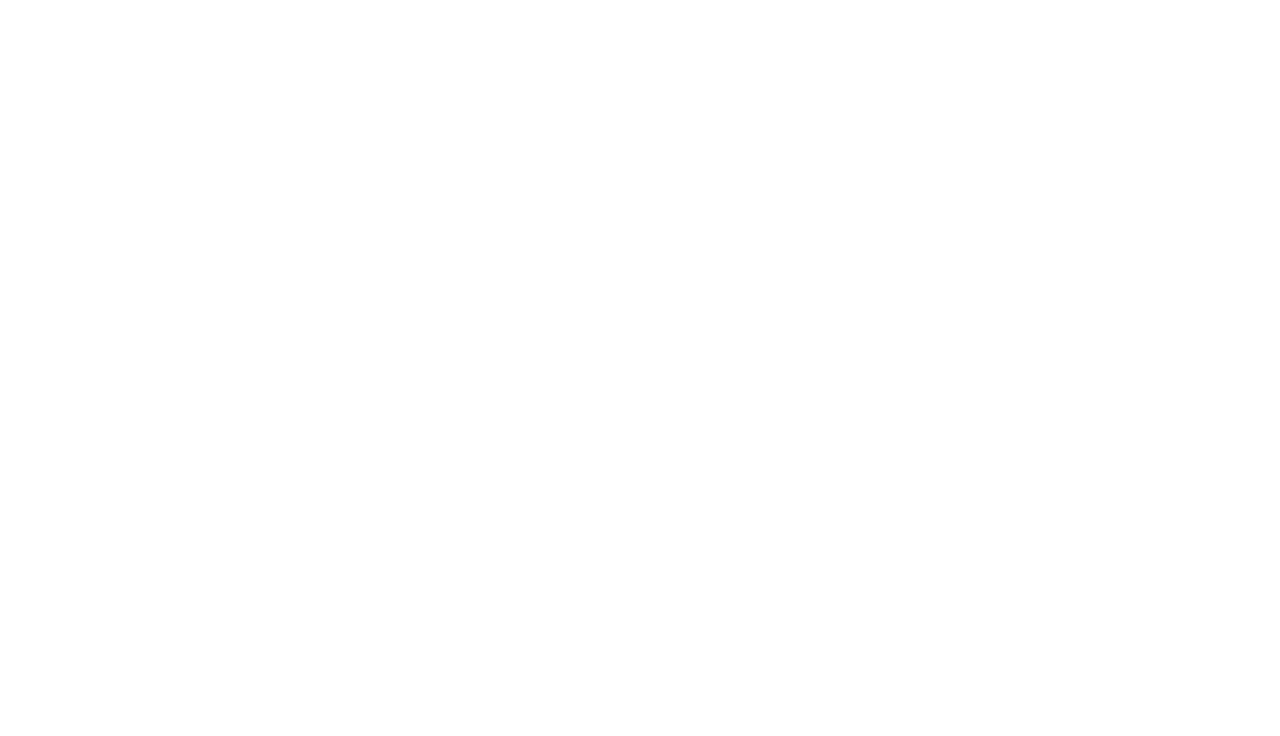
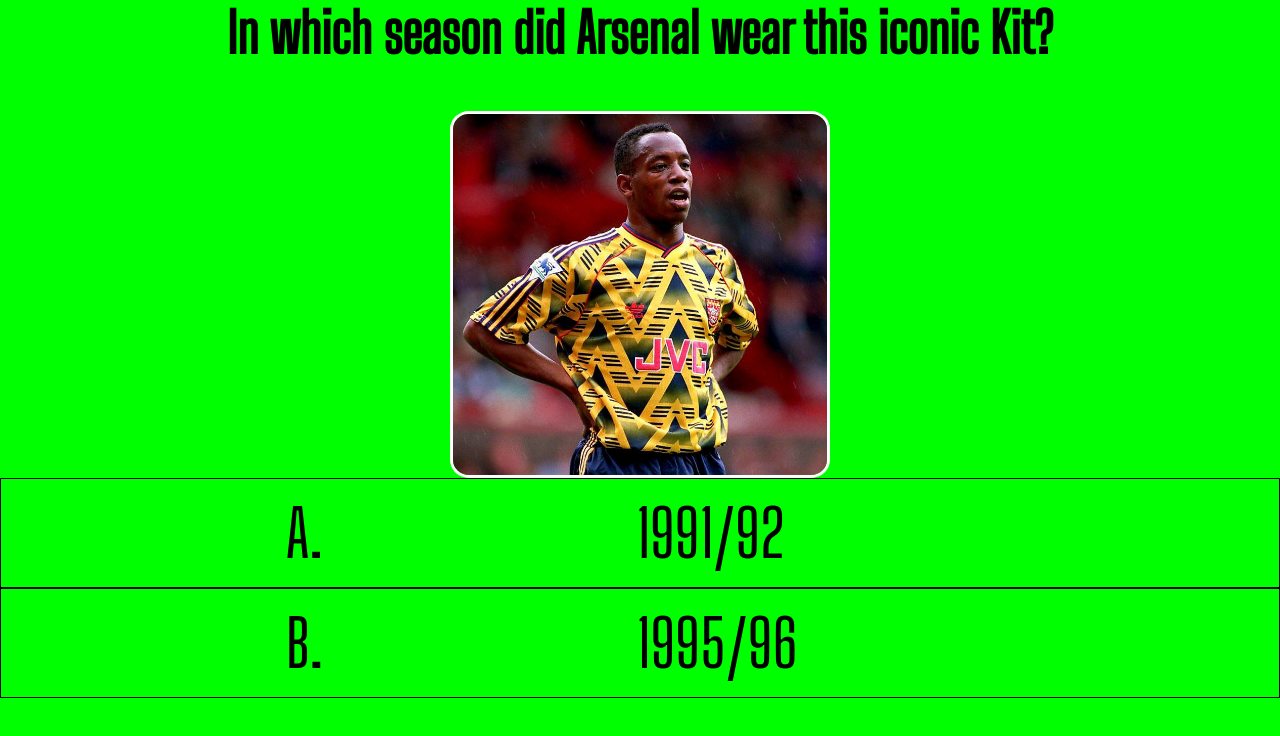
Before and after one commit to RyanGarry1/Football-Kit-Quiz, a plain HTML site: page quiz.html in a window 1280 px wide. Drawn offline with Linux system fonts and the light colour scheme.

Commit message:
added image folder, boilerplate to quiz page and css

```diff
--- a/assets/style.css
+++ b/assets/style.css
@@ -16,6 +16,7 @@ h1 {
 h2 {
     font-size: 55px;
     margin-bottom: 45px;
+    text-align: center;
 }
 
 .container {
@@ -57,3 +58,32 @@ h2 {
     transition: transform 180ms;
     transform: scale(1.1);
 }
+
+ol, li {
+    font-size: 42px;
+    align-items: center;
+}
+
+.q1-img {
+    display: block;
+    margin-left: auto;
+    margin-right: auto;
+    width: auto;
+    height: auto;
+    max-width: 380px;
+    max-height: 380px;
+    border-style: solid;
+    border-radius: 5%;
+    border-color: #fff;
+}
+
+p {
+    margin-left: 270px;
+    display: inline-block;
+    padding: 15px ;
+}
+
+.choices-container {
+    border-width: 1px;
+    border-style: solid;
+}
--- a/quiz.html
+++ b/quiz.html
@@ -0,0 +1,29 @@
+<!DOCTYPE html>
+<html lang="en">
+
+<head>
+    <meta charset="UTF-8">
+    <meta http-equiv="X-UA-Compatible" content="IE=edge">
+    <meta name="viewport" content="width=device-width, initial-scale=1.0">
+    <link rel="stylesheet" href="assets/style.css">
+    <link rel="preconnect" href="https://fonts.googleapis.com">
+    <link rel="preconnect" href="https://fonts.gstatic.com" crossorigin>
+    <link href="https://fonts.googleapis.com/css2?family=Big+Shoulders+Display:wght@500&display=swap" rel="stylesheet">
+    <script src="https://kit.fontawesome.com/c13b79ba95.js" crossorigin="anonymous"></script>
+    <title>The Football Kit Quiz</title>
+</head>
+
+<body>
+    <div class="quiz-container">
+        <div id="quiz" class="justify-center flex-column">
+            <h2>In which season did Arsenal wear this iconic Kit?</h2>
+            <img src="assets/images/question1.jpg" alt="Arsenal" class="q1-img">
+            <div class="choices-container">
+                <p class="answer-letter">A.</p>
+                <p class="answer-text">1991/92</p>
+            </div>
+            <div class="choices-container">
+                <p class="answer-letter">B.</p>
+                <p class="answer-text">1995/96</p>
+            </div>
+        </div>
```
Also changed, not shown: rules.html (+28 -0 lines), assets/images/question1.jpg (added).
